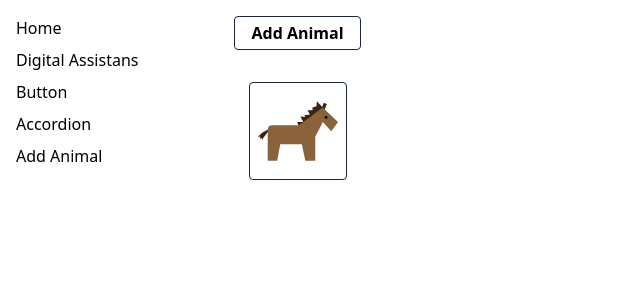
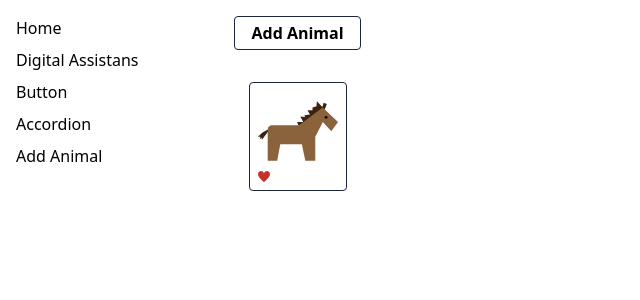
Before and after one commit to sedat355/react-all-apps, a React (Vite) app: page /add-animal in a window 1280 px wide. Both pictures are taken after a click on the button "Add Animal". Shown: the top 300 px of the page, without its empty margins (0-640 px from the left). Built offline with nearby package versions, Linux system fonts and the light colour scheme.

Commit message:
Kalplerin hepsi birden büyüyor

```diff
--- a/src/css/index.css
+++ b/src/css/index.css
@@ -25,3 +25,8 @@
   }
 
 }
+
+.heart-icon {
+  height: 24px;
+  width: 24px;
+}
--- a/src/pages/AddAnimal.jsx
+++ b/src/pages/AddAnimal.jsx
@@ -5,17 +5,15 @@ import cow from '../assets/svg/cow.svg'
 import dog from '../assets/svg/dog.svg'
 import gator from '../assets/svg/gator.svg'
 import horse from '../assets/svg/horse.svg'
+import heart from '../assets/svg/heart.svg'
 import Button from '../components/Button'
 
 const animalsArray = ['bird', 'cat', 'cow', 'dog', 'gator', 'horse'];
-
 
 const getRandomAnimal = (arr) => {
   const randomIndex = Math.floor(Math.random() * (arr.length));
   return arr[randomIndex]
 }
-
-getRandomAnimal(animalsArray)
 
 const animalsObject = {
   bird, cat, cow, dog, gator, horse
@@ -23,11 +21,13 @@ const animalsObject = {
 
 const AddAnimal = () => {
   const [ animals, setAnimals ] = useState([]);
+  const [ clicks, setClicks ] = useState(1)
 
   console.log(animals)
 
   const addAnimal = () => {
     const animal = getRandomAnimal(animalsArray)
+
     if(!animals.includes(animal)) {
       setAnimals([...animals, animal])
     } else if(animals.length !== animalsArray.length){
@@ -37,10 +37,16 @@ const AddAnimal = () => {
     }
   }
 
+  const handleHeartClick = (e) => {
+    console.log(e.target)
+    setClicks(clicks + 1)
+  }
+
   const renderedAnimals = animals.map( (animal, index) => {
     return(
       <li className='border p-2 rounded border-black-one' key={index}>
         <img className='h-20 w-20' src={animalsObject[animal]} alt={animal} />
+        <img onClick={handleHeartClick} src={heart} alt="heart" className={`cursor-pointer`} style={{width: 10 + 2*clicks + 'px'}}/>
       </li>
     )
   })
```
